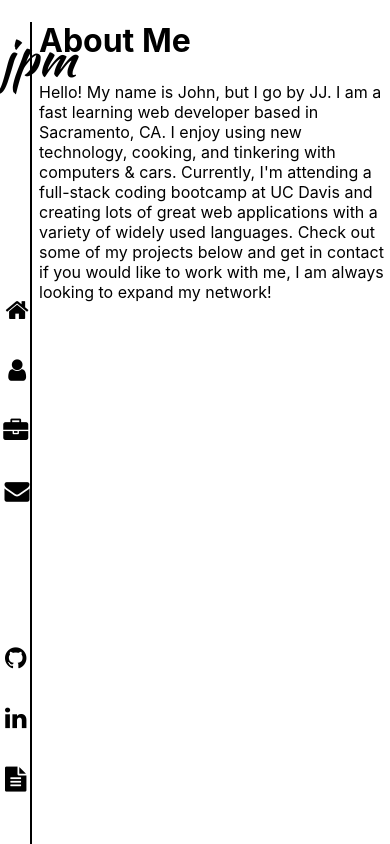
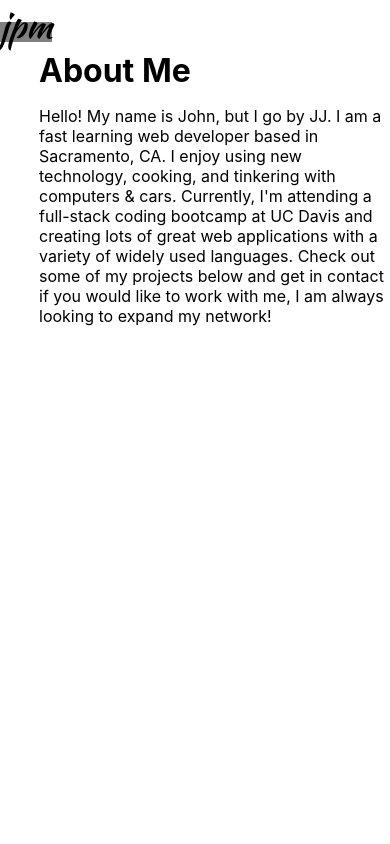
Before and after one commit to jjmateer/React-portfolio, a React (Create React App) app: page /about in a window 390 px wide. Built offline with nearby package versions, Linux system fonts and the light colour scheme.

Commit message:
Started building top navbar for mobile, in process of implementing react-burger-menu.

```diff
--- a/package.json
+++ b/package.json
@@ -4,6 +4,7 @@
   "private": true,
   "dependencies": {
     "react": "^16.11.0",
+    "react-burger-menu": "^2.6.11",
     "react-dom": "^16.11.0",
     "react-router-dom": "^5.1.2",
     "react-scripts": "3.2.0"
--- a/src/components/intro/style.css
+++ b/src/components/intro/style.css
@@ -2,3 +2,7 @@
     width:90vw;
     margin-left:10vw;
 }
+
+#intro h1 {
+    margin:0px;
+}
--- a/src/components/navbar/index.js
+++ b/src/components/navbar/index.js
@@ -1,10 +1,14 @@
 import React, { Component } from "react";
 import { Link } from "react-router-dom";
+import { slide as Menu } from 'react-burger-menu'
 import "./style.css";
 
 class Navbar extends Component {
+    showSettings(event) {
+        event.preventDefault();
+    }
     render() {
-        return (
+        return (<div>
             <div id="sidenav">
                 <Link id="logo" to="/">jpm</Link>
                 <div id="siteLinks">
@@ -20,6 +24,19 @@ class Navbar extends Component {
                     <Link id="link7" className="fa fa-file-text" to="/"> </Link>
                 </div>
             </div >
+            <div id="topnav">
+                <Link id="logo" to="/">jpm</Link>
+                <Menu noOverlay id="hamburger">
+                    <Link id="link1top" className="fa fa-fw fa-home" to="/"></Link>
+                    <Link id="link2top" className="fa fa-fw fa-user" to="/about"></Link>
+                    <Link id="link3top" className="fa fa-briefcase" to="/projects" ></Link>
+                    <Link id="link4top" className="fa fa-fw fa-envelope" to="/contact" ></Link >
+                    <a id="link5top" className="fa fa-github" href="https://github.com/jjmateer"> </a>
+                    <a id="link6top" className="fa fa-linkedin" href="https://linkedin.com/in/john-mateer"> </a>
+                    <Link id="link7top" className="fa fa-file-text" to="/"> </Link>
+                </Menu>
+            </div >
+        </div>
         )
     }
 }
--- a/src/components/navbar/style.css
+++ b/src/components/navbar/style.css
@@ -1,6 +1,6 @@
 #sidenav {
     height:100vh;
-    width: 7.5vw;
+    width: 5vw;
     left:0;
     background-color:white;
     display:flex;
@@ -10,7 +10,29 @@
     margin:1px;
     position:fixed;
 }
+#topnav{
+    height:80px;
+    width:100%;
+    background-color:gray;
+    display:none;
+}
+#hamburger{
+    width:100% !important;
+}
+.bm-burger-button button {
+    height:50px !important;
+    width:100px;
+    background:blue;
+}
+#hamburger a {
+    text-align:center;
+    margin: 0 auto;
+}
 #siteLinks, #resourceLinks {
+    display:flex;
+    flex-direction:column;
+}
+#siteLinksTop, #resourceLinksTop {
     display:flex;
     flex-direction:column;
 }
@@ -19,9 +41,6 @@ a{
 }
 
 #siteLinks a, #resourceLinks a {
-    background-size:contain;
-    background-repeat:no-repeat;
-    background-position: center;
     height:6vh;
     margin: 5px auto;
     color:black;
@@ -40,9 +59,18 @@ a{
 
 #logo{
     height:12vh;
-    width:7.5vw;
+    width:5vw;
     color:black;
     font-family: 'Kaushan Script', cursive;
     text-align:center;
-    font-size:50px;
+    font-size:35px;
 }
+
+@media only screen and (max-width: 800px) {
+    #sidenav {
+        display:none;
+    }
+    #topnav{
+        display:initial;
+    }
+}
```
Also changed, not shown: 1 other file (tests, documents, lock files or other folders).
